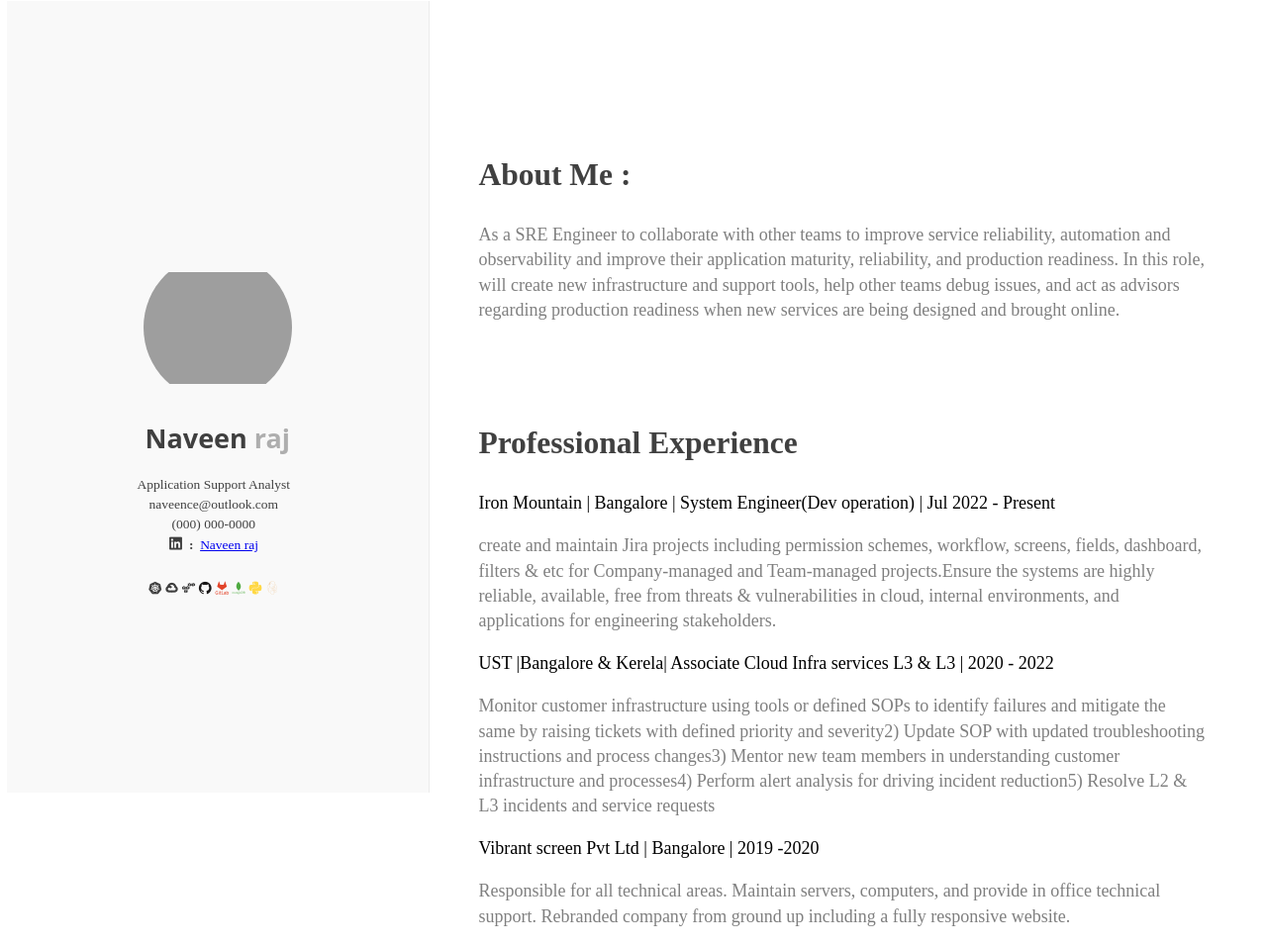
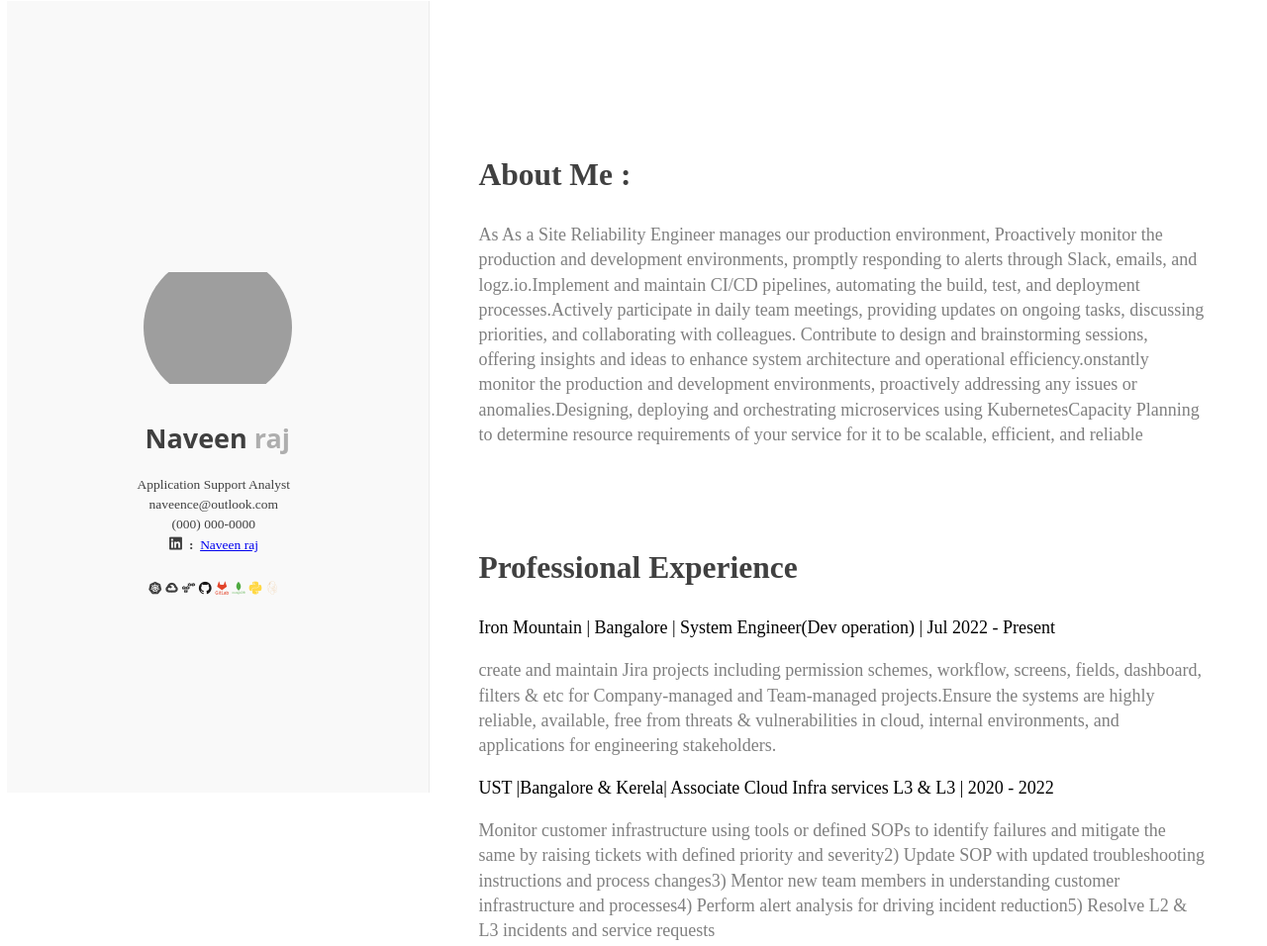
Before and after one commit to naveenrajrk/naveenrajrk.com, a plain HTML site: page index.html in a window 1280 px wide. Shown: the part 7-963 px from the top of the page at 99% size. Drawn offline with nearby package versions, Linux system fonts and the light colour scheme; grey boxes are pictures that could not be loaded.

Commit message:
Update index.html
added and modifications on about me

```diff
--- a/index.html
+++ b/index.html
@@ -56,7 +56,10 @@
     <div class="inner">
       <section>
         <h1>About Me :</h1>
-        <p>As  a SRE Engineer to collaborate with other teams to improve service reliability, automation and observability and improve their application maturity, reliability, and production readiness. In this role, will create new infrastructure and support tools, help other teams debug issues, and act as advisors regarding production readiness when new services are being designed and brought online.</P>
+        <p>As  As a Site Reliability Engineer manages our production environment, Proactively monitor the production and development environments,
+          promptly responding to alerts through Slack, emails, and logz.io.Implement and maintain CI/CD pipelines, automating the build, test, and deployment processes.Actively participate in daily team meetings, providing updates on ongoing tasks, discussing priorities, and collaborating with colleagues.
+          Contribute to design and brainstorming sessions, offering insights and ideas to enhance system architecture and operational efficiency.onstantly monitor the production and development environments,
+          proactively addressing any issues or anomalies.Designing, deploying and orchestrating microservices using KubernetesCapacity Planning to determine resource requirements of your service for it to be scalable, efficient, and reliable </P>
          </section>
       <section>
         <h1>Professional Experience</h1>
```
